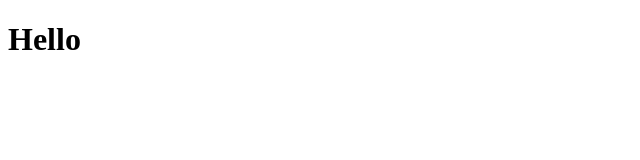
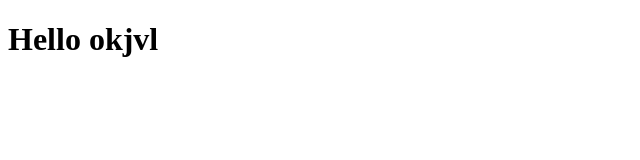
Before and after one commit to ChuThanhDung/duan3, a plain HTML site: page hello.html in a window 1280 px wide. Shown: the whole page, without its empty margins (0-640 px from the left). Drawn offline with Linux system fonts and the light colour scheme.

Commit message:
sưaeswar đi

```diff
--- a/hello.html
+++ b/hello.html
@@ -6,6 +6,6 @@
     <title>Document</title>
   </head>
   <body>
-    <h1>Hello</h1>
+    <h1>Hello okjvl</h1>
   </body>
 </html>
```
